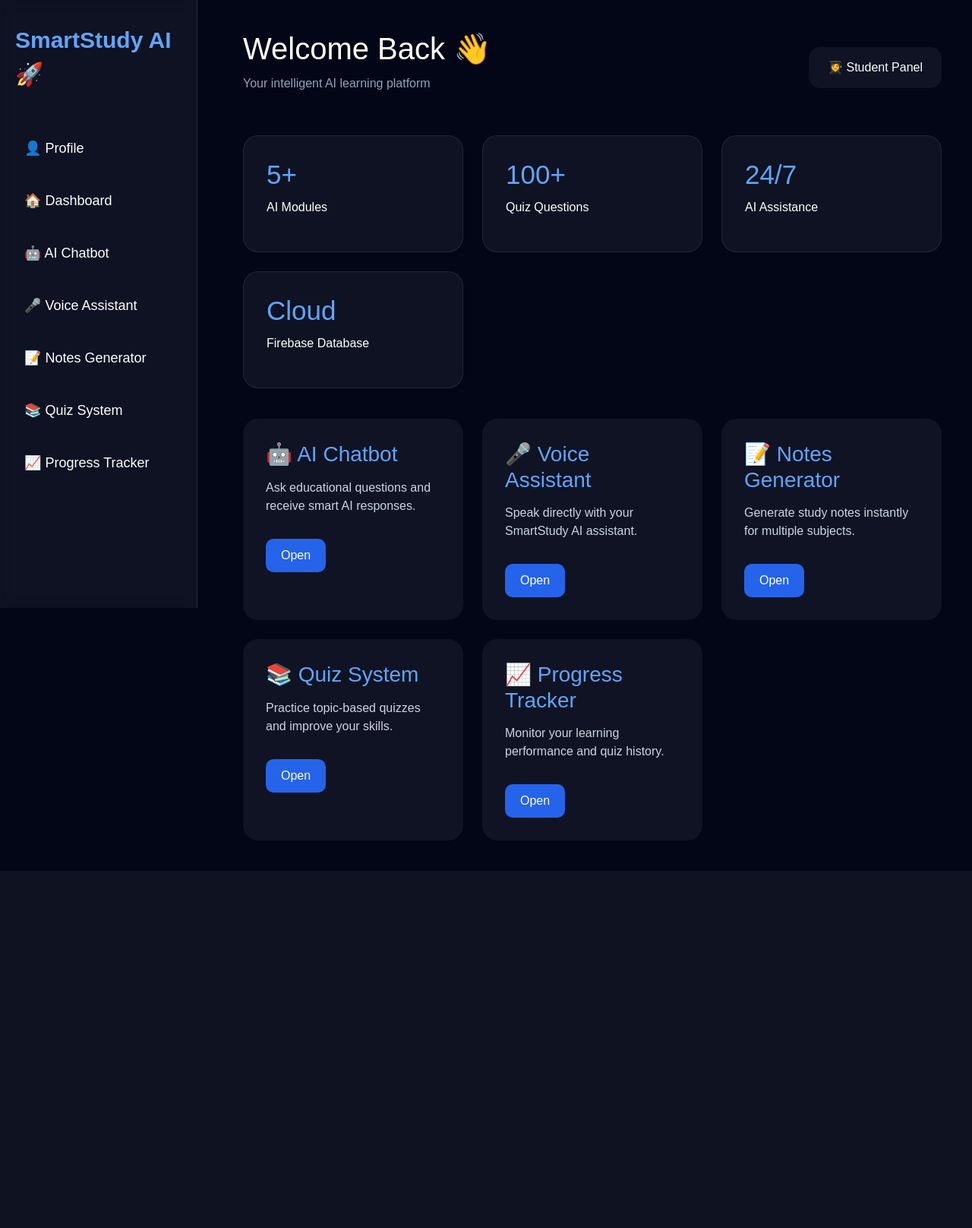
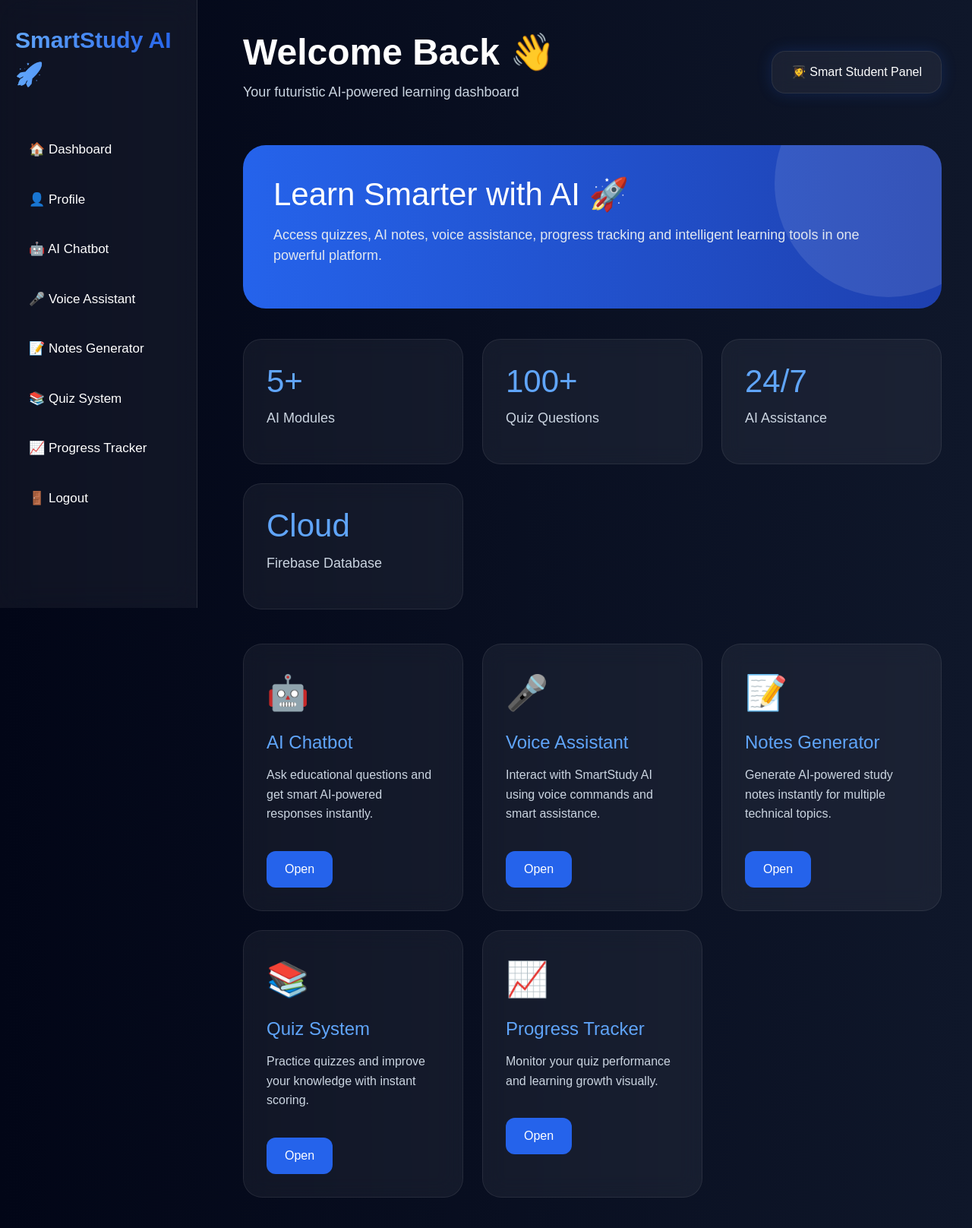
Before and after one commit to samuyeola-collab/smartstudy-ai, a Flask app: page /dashboard in a window 1280 px wide. Shown: the whole page at 76% size. Before the commit the page ends 1076 px from the top, so only its background shows below. Run offline with Flask 3, Linux system fonts and the light colour scheme; the visitor is signed in with stand-in values (Sample User, id 1); parts of the project's set-up code (start-up, migrations or seed data) failed here and were passed over.

Commit message:
Updated futuristic dashboard UI

```diff
--- a/templates/dashboard.html
+++ b/templates/dashboard.html
@@ -9,142 +9,244 @@
 
     <style>
 
+        *{
+            margin:0;
+            padding:0;
+            box-sizing:border-box;
+        }
+
         body{
-            margin: 0;
             font-family: Arial, sans-serif;
-            background: #020617;
-            color: white;
+            background: linear-gradient(to right,#020617,#0f172a);
+            color:white;
+            overflow-x:hidden;
         }
 
         /* Sidebar */
 
         .sidebar{
-            width: 260px;
-            height: 100vh;
-            background: rgba(255,255,255,0.05);
-            position: fixed;
-            padding: 30px 20px;
-            backdrop-filter: blur(10px);
-            border-right: 1px solid rgba(255,255,255,0.1);
+            width:260px;
+            height:100vh;
+            position:fixed;
+            top:0;
+            left:0;
+            padding:30px 20px;
+            background:rgba(255,255,255,0.05);
+            backdrop-filter:blur(18px);
+            border-right:1px solid rgba(255,255,255,0.1);
+            z-index:1000;
         }
 
         .logo{
-            font-size: 30px;
-            font-weight: bold;
-            margin-bottom: 50px;
-            color: #60a5fa;
+            font-size:30px;
+            font-weight:bold;
+            margin-bottom:50px;
+            background: linear-gradient(to right,#60a5fa,#2563eb);
+            -webkit-background-clip:text;
+            -webkit-text-fill-color:transparent;
         }
 
         .sidebar a{
-            display: block;
-            color: white;
-            text-decoration: none;
-            margin: 18px 0;
-            padding: 12px;
-            border-radius: 12px;
-            transition: 0.3s;
-            font-size: 18px;
+            display:block;
+            color:white;
+            text-decoration:none;
+            padding:14px 18px;
+            margin:12px 0;
+            border-radius:14px;
+            transition:0.3s;
+            font-size:17px;
         }
 
         .sidebar a:hover{
-            background: rgba(37,99,235,0.2);
-            transform: translateX(5px);
+            background:rgba(37,99,235,0.25);
+            transform:translateX(8px);
         }
 
-        /* Main Content */
+        /* Main */
 
         .main{
-            margin-left: 280px;
-            padding: 40px;
+            margin-left:280px;
+            padding:40px;
         }
 
+        /* Top */
+
         .top-bar{
-            display: flex;
-            justify-content: space-between;
-            align-items: center;
-            margin-bottom: 40px;
+            display:flex;
+            justify-content:space-between;
+            align-items:center;
+            margin-bottom:40px;
+            flex-wrap:wrap;
+            gap:20px;
         }
 
         .welcome h1{
-            font-size: 40px;
-            margin-bottom: 10px;
+            font-size:48px;
+            margin-bottom:10px;
+            font-weight:bold;
         }
 
         .welcome p{
-            color: #94a3b8;
+            color:#cbd5e1;
+            font-size:18px;
         }
 
-        .profile{
-            background: rgba(255,255,255,0.05);
-            padding: 15px 25px;
-            border-radius: 15px;
+        .profile-box{
+            background:rgba(255,255,255,0.06);
+            padding:15px 25px;
+            border-radius:18px;
+            backdrop-filter:blur(10px);
+            border:1px solid rgba(255,255,255,0.08);
+            box-shadow:0 0 20px rgba(37,99,235,0.2);
+        }
+
+        /* Hero Banner */
+
+        .hero-banner{
+            background:linear-gradient(to right,#2563eb,#1e40af);
+            padding:40px;
+            border-radius:30px;
+            margin-bottom:40px;
+            position:relative;
+            overflow:hidden;
+        }
+
+        .hero-banner::before{
+            content:'';
+            position:absolute;
+            width:300px;
+            height:300px;
+            background:rgba(255,255,255,0.1);
+            border-radius:50%;
+            top:-100px;
+            right:-80px;
+        }
+
+        .hero-banner h2{
+            font-size:42px;
+            margin-bottom:15px;
+            position:relative;
+        }
+
+        .hero-banner p{
+            color:#e2e8f0;
+            font-size:18px;
+            position:relative;
         }
 
         /* Cards */
 
         .cards{
-            display: grid;
-            grid-template-columns: repeat(auto-fit, minmax(220px, 1fr));
-            gap: 25px;
-            margin-bottom: 40px;
+            display:grid;
+            grid-template-columns:repeat(auto-fit,minmax(220px,1fr));
+            gap:25px;
+            margin-bottom:45px;
         }
 
         .card-box{
-            background: rgba(255,255,255,0.05);
-            padding: 30px;
-            border-radius: 20px;
-            transition: 0.3s;
-            border: 1px solid rgba(255,255,255,0.08);
+            background:rgba(255,255,255,0.05);
+            padding:30px;
+            border-radius:24px;
+            transition:0.4s;
+            border:1px solid rgba(255,255,255,0.08);
+            backdrop-filter:blur(12px);
+            position:relative;
+            overflow:hidden;
         }
 
         .card-box:hover{
-            transform: translateY(-5px);
-            background: rgba(255,255,255,0.08);
+            transform:translateY(-10px);
+            box-shadow:0 0 30px rgba(37,99,235,0.25);
         }
 
         .card-box h2{
-            font-size: 35px;
-            margin-bottom: 10px;
-            color: #60a5fa;
+            font-size:42px;
+            color:#60a5fa;
+            margin-bottom:10px;
+        }
+
+        .card-box p{
+            color:#cbd5e1;
+            font-size:18px;
         }
 
         /* Features */
 
         .features{
-            display: grid;
-            grid-template-columns: repeat(auto-fit, minmax(250px, 1fr));
-            gap: 25px;
+            display:grid;
+            grid-template-columns:repeat(auto-fit,minmax(280px,1fr));
+            gap:25px;
         }
 
         .feature-box{
-            background: rgba(255,255,255,0.05);
-            padding: 30px;
-            border-radius: 20px;
-            transition: 0.3s;
+            background:rgba(255,255,255,0.05);
+            border-radius:25px;
+            padding:30px;
+            transition:0.4s;
+            border:1px solid rgba(255,255,255,0.08);
+            backdrop-filter:blur(15px);
         }
 
         .feature-box:hover{
-            transform: scale(1.03);
-            background: rgba(255,255,255,0.08);
+            transform:translateY(-8px) scale(1.02);
+            box-shadow:0 0 30px rgba(37,99,235,0.25);
+        }
+
+        .feature-icon{
+            font-size:45px;
+            margin-bottom:18px;
         }
 
         .feature-box h3{
-            margin-bottom: 15px;
-            color: #60a5fa;
+            margin-bottom:15px;
+            font-size:24px;
+            color:#60a5fa;
         }
 
         .feature-box p{
-            color: #cbd5e1;
+            color:#cbd5e1;
+            line-height:1.6;
         }
 
         .feature-box a{
-            display: inline-block;
-            margin-top: 15px;
-            text-decoration: none;
-            color: white;
-            background: #2563eb;
-            padding: 10px 20px;
-            border-radius: 10px;
+            display:inline-block;
+            margin-top:20px;
+            text-decoration:none;
+            background:#2563eb;
+            color:white;
+            padding:12px 24px;
+            border-radius:12px;
+            transition:0.3s;
+        }
+
+        .feature-box a:hover{
+            background:#1d4ed8;
+            transform:scale(1.05);
+        }
+
+        /* Responsive */
+
+        @media(max-width:900px){
+
+            .sidebar{
+                width:100%;
+                height:auto;
+                position:relative;
+            }
+
+            .main{
+                margin-left:0;
+                padding:20px;
+            }
+
+            .welcome h1{
+                font-size:36px;
+            }
+
+            .hero-banner h2{
+                font-size:32px;
+            }
+
         }
 
     </style>
@@ -158,150 +260,146 @@
         <div class="logo">
             SmartStudy AI 🚀
         </div>
-        <a href="/profile">👤 Profile</a>
 
         <a href="/dashboard">🏠 Dashboard</a>
+        <a href="/profile">👤 Profile</a>
         <a href="/chatbot">🤖 AI Chatbot</a>
         <a href="/voice">🎤 Voice Assistant</a>
         <a href="/notes">📝 Notes Generator</a>
         <a href="/quiz">📚 Quiz System</a>
         <a href="/progress">📈 Progress Tracker</a>
+        <a href="/logout">🚪 Logout</a>
 
     </div>
 
-    <!-- Main Content -->
+    <!-- Main -->
 
     <div class="main">
 
-        <!-- Top Bar -->
+        <!-- Top -->
 
         <div class="top-bar">
 
             <div class="welcome">
-
                 <h1>Welcome Back 👋</h1>
-
-                <p>
-                    Your intelligent AI learning platform
-                </p>
-
+                <p>Your futuristic AI-powered learning dashboard</p>
             </div>
 
-            <div class="profile">
-                👩‍🎓 Student Panel
+            <div class="profile-box">
+                👩‍🎓 Smart Student Panel
             </div>
 
         </div>
 
-        <!-- Statistics Cards -->
+        <!-- Hero Banner -->
+
+        <div class="hero-banner">
+
+            <h2>Learn Smarter with AI 🚀</h2>
+
+            <p>
+                Access quizzes, AI notes, voice assistance, progress tracking and intelligent learning tools in one powerful platform.
+            </p>
+
+        </div>
+
+        <!-- Statistics -->
 
         <div class="cards">
 
             <div class="card-box">
-
                 <h2>5+</h2>
-
                 <p>AI Modules</p>
-
             </div>
 
             <div class="card-box">
-
                 <h2>100+</h2>
-
                 <p>Quiz Questions</p>
-
             </div>
 
             <div class="card-box">
-
                 <h2>24/7</h2>
-
                 <p>AI Assistance</p>
-
             </div>
 
             <div class="card-box">
-
                 <h2>Cloud</h2>
-
                 <p>Firebase Database</p>
-
             </div>
 
         </div>
 
-        <!-- Feature Modules -->
+        <!-- Features -->
 
         <div class="features">
 
             <div class="feature-box">
 
-                <h3>🤖 AI Chatbot</h3>
+                <div class="feature-icon">🤖</div>
+
+                <h3>AI Chatbot</h3>
 
                 <p>
-                    Ask educational questions and receive smart AI responses.
+                    Ask educational questions and get smart AI-powered responses instantly.
                 </p>
 
-                <a href="/chatbot">
-                    Open
-                </a>
+                <a href="/chatbot">Open</a>
 
             </div>
 
             <div class="feature-box">
 
-                <h3>🎤 Voice Assistant</h3>
+                <div class="feature-icon">🎤</div>
+
+                <h3>Voice Assistant</h3>
 
                 <p>
-                    Speak directly with your SmartStudy AI assistant.
+                    Interact with SmartStudy AI using voice commands and smart assistance.
                 </p>
 
-                <a href="/voice">
-                    Open
-                </a>
+                <a href="/voice">Open</a>
 
             </div>
 
             <div class="feature-box">
 
-                <h3>📝 Notes Generator</h3>
+                <div class="feature-icon">📝</div>
+
+                <h3>Notes Generator</h3>
 
                 <p>
-                    Generate study notes instantly for multiple subjects.
+                    Generate AI-powered study notes instantly for multiple technical topics.
                 </p>
 
-                <a href="/notes">
-                    Open
-                </a>
+                <a href="/notes">Open</a>
 
             </div>
 
             <div class="feature-box">
 
-                <h3>📚 Quiz System</h3>
+                <div class="feature-icon">📚</div>
+
+                <h3>Quiz System</h3>
 
                 <p>
-                    Practice topic-based quizzes and improve your skills.
+                    Practice quizzes and improve your knowledge with instant scoring.
                 </p>
 
-                <a href="/quiz">
-                    Open
-                </a>
+                <a href="/quiz">Open</a>
 
             </div>
 
             <div class="feature-box">
 
-                <h3>📈 Progress Tracker</h3>
+                <div class="feature-icon">📈</div>
+
+                <h3>Progress Tracker</h3>
 
                 <p>
-                    Monitor your learning performance and quiz history.
+                    Monitor your quiz performance and learning growth visually.
                 </p>
 
-                <a href="/progress">
-                    Open
-                </a>
+                <a href="/progress">Open</a>
 
             </div>
 
```
